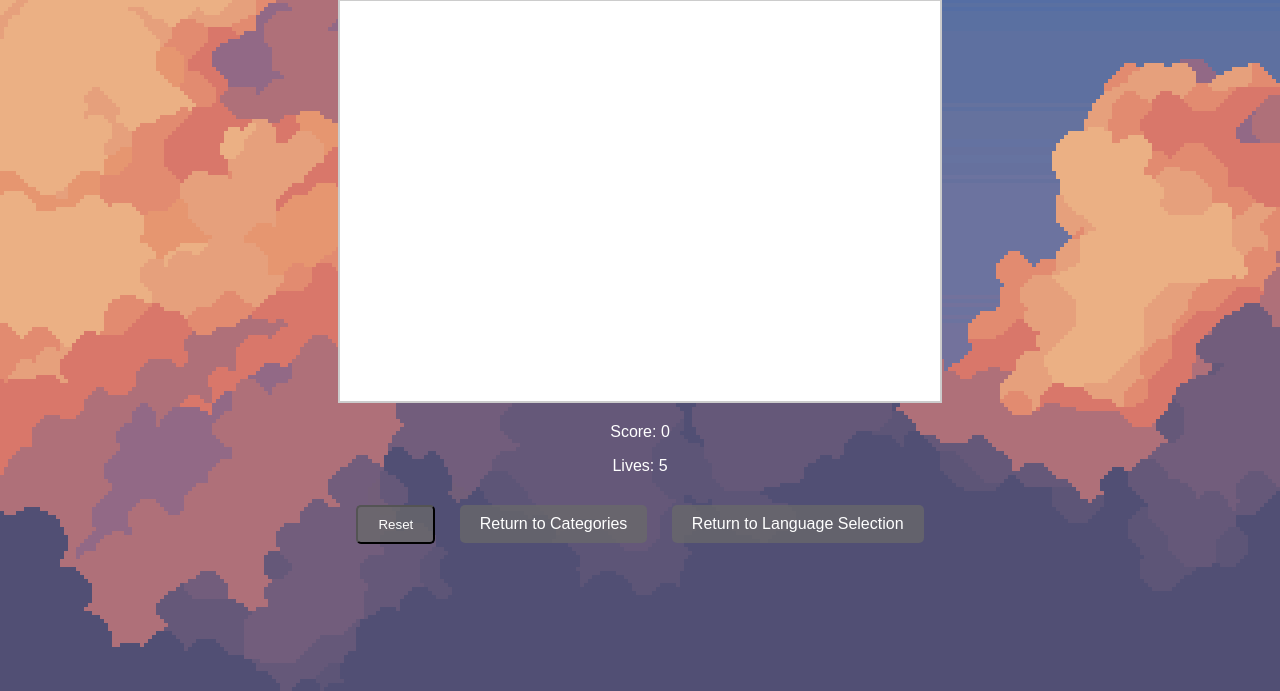
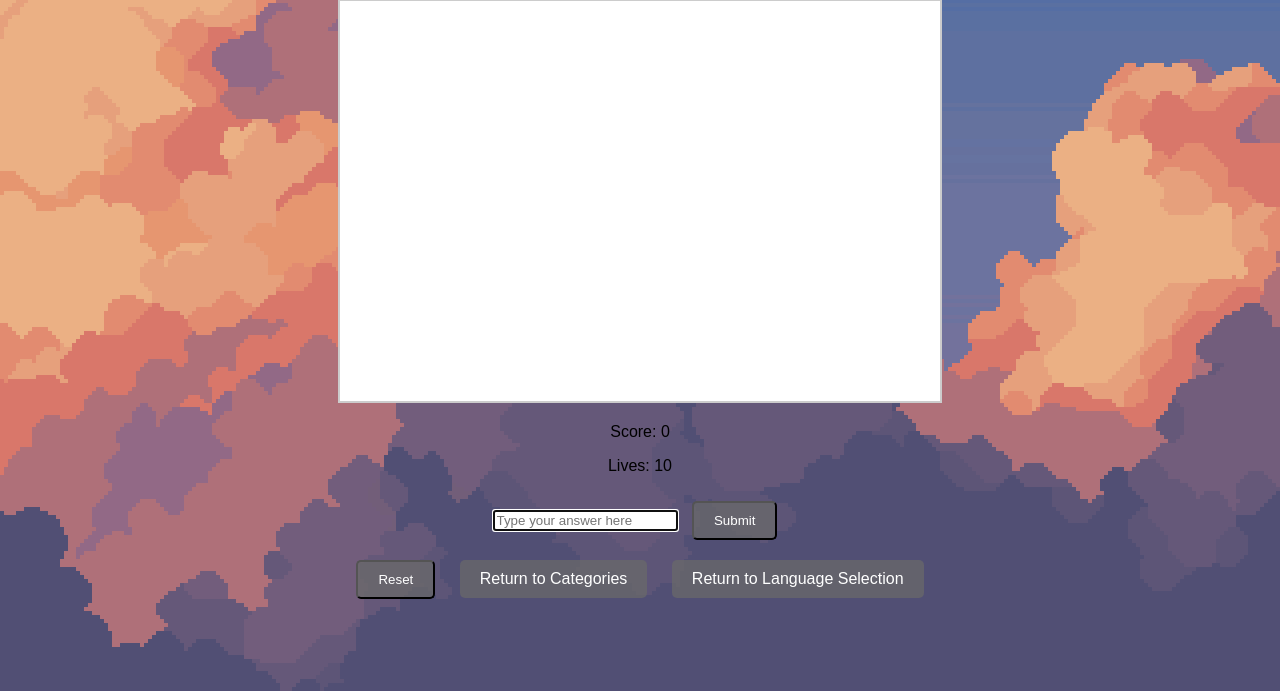
Before and after one commit to deepak-pagadala/JaKo, a Flask app: page /game/1/1 in a window 1280 px wide. Shown: the part 109-800 px from the top of the page. Run offline with Flask 3, Linux system fonts and the light colour scheme; some libraries are stand-ins or nearby versions.

Commit message:
Update game.html

```diff
--- a/templates/game.html
+++ b/templates/game.html
@@ -5,28 +5,21 @@
     <meta name="viewport" content="width=device-width, initial-scale=1.0">
     <title>Game - Learn {{ language|capitalize }} Vocabulary</title>
     <link rel="stylesheet" href="/static/styles.css">
-    <style>
-        #repeat-label {
-            position: absolute;
-            top: 10px;
-            right: 10px;
-            background-color: yellow;
-            padding: 5px;
-            display: none;
-            z-index: 10; /* Ensure it stays on top */
-        }
-    </style>
 </head>
 <body>
     <div class="container">
-        <h1>Learning {{ category|replace('%20', ' ')|capitalize }} in {{ language|capitalize }}</h1>
-        <div id="game-container"></div>
+        <h1>Learning {{ category|capitalize }} in {{ language|capitalize }}</h1>
+        <div id="game-container" style="position: relative;">
+            <div id="repeat-label" style="display: none; position: absolute; top: 10px; right: 10px; background-color: yellow; padding: 5px;">Repeat Word</div>
+        </div>
         <div id="score-board">
-            <p style="color: white;">Score: <span id="score">0</span></p>
-            <p style="color: white;">Lives: <span id="lives">5</span></p>
+            <p>Score: <span id="score">0</span></p>
+            <p>Lives: <span id="lives">10</span></p>
         </div>
-        <div id="repeat-label">Repeat Word</div>
-        <div id="options-container"></div>
+        <div id="input-container">
+            <input type="text" id="answer-input" placeholder="Type your answer here" autofocus>
+            <button id="submit-btn" class="btn">Submit</button>
+        </div>
         <button id="reset-btn" class="btn">Reset</button>
         <a href="/category/{{ language }}" class="btn">Return to Categories</a>
         <a href="/language" class="btn">Return to Language Selection</a>
```
